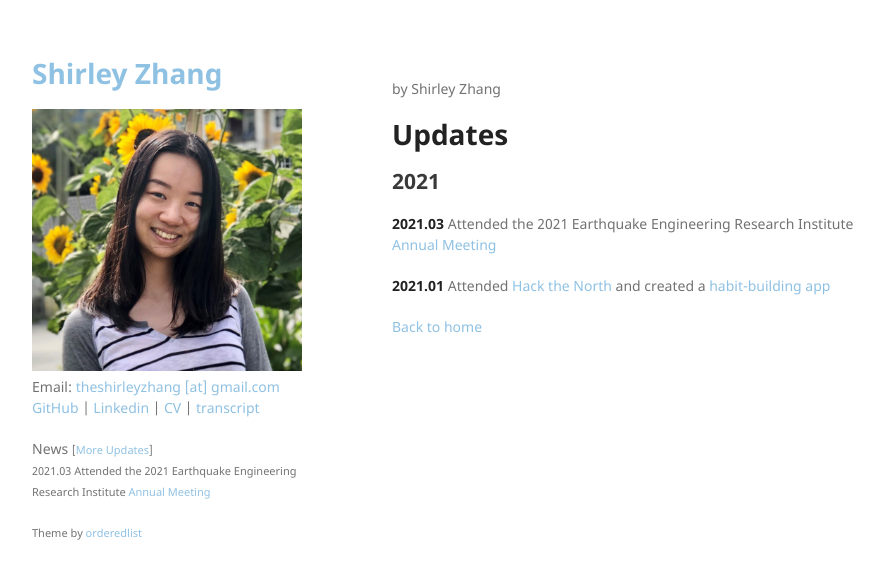
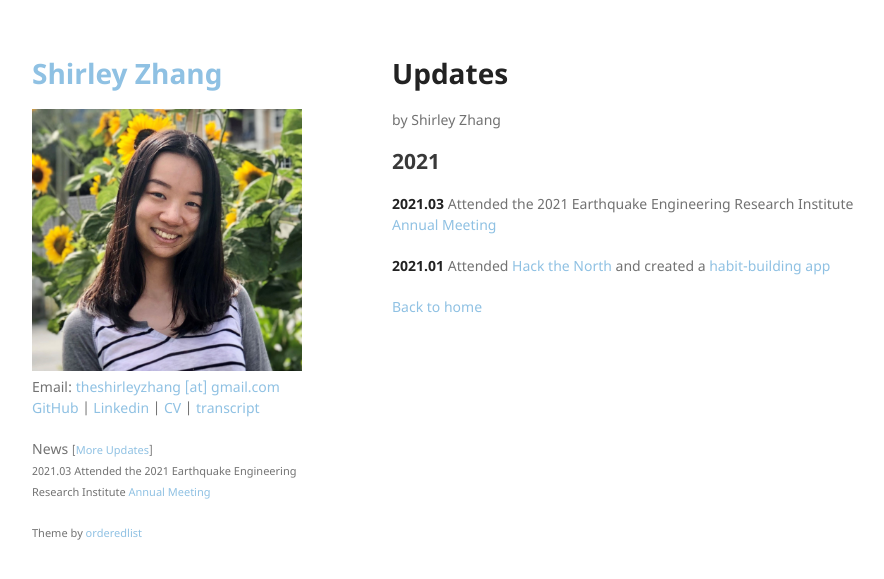
Before and after one commit to shirleyzhang2/shirleyzhang2.github.io, a Jekyll site: the page built from news.md, in a window 1280 px wide. Shown: the top 579 px of the page, without its empty margins (178-1062 px from the left). Built offline with Jekyll 4.4.1, drawn with Linux system fonts in a browser that asks for light colours.

Commit message:
Update news.md

```diff
--- a/news.md
+++ b/news.md
@@ -1,12 +1,10 @@
 ---
-title:
+title: Updates
 layout: post
 author:
 date:
 
 ---
-# Updates
-
 ## 2021
 
 **2021.03** Attended the 2021 Earthquake Engineering Research Institute <a href="https://matchboxvirtual.com/eeri-annual-meeting-2021/">Annual Meeting</a>
```
